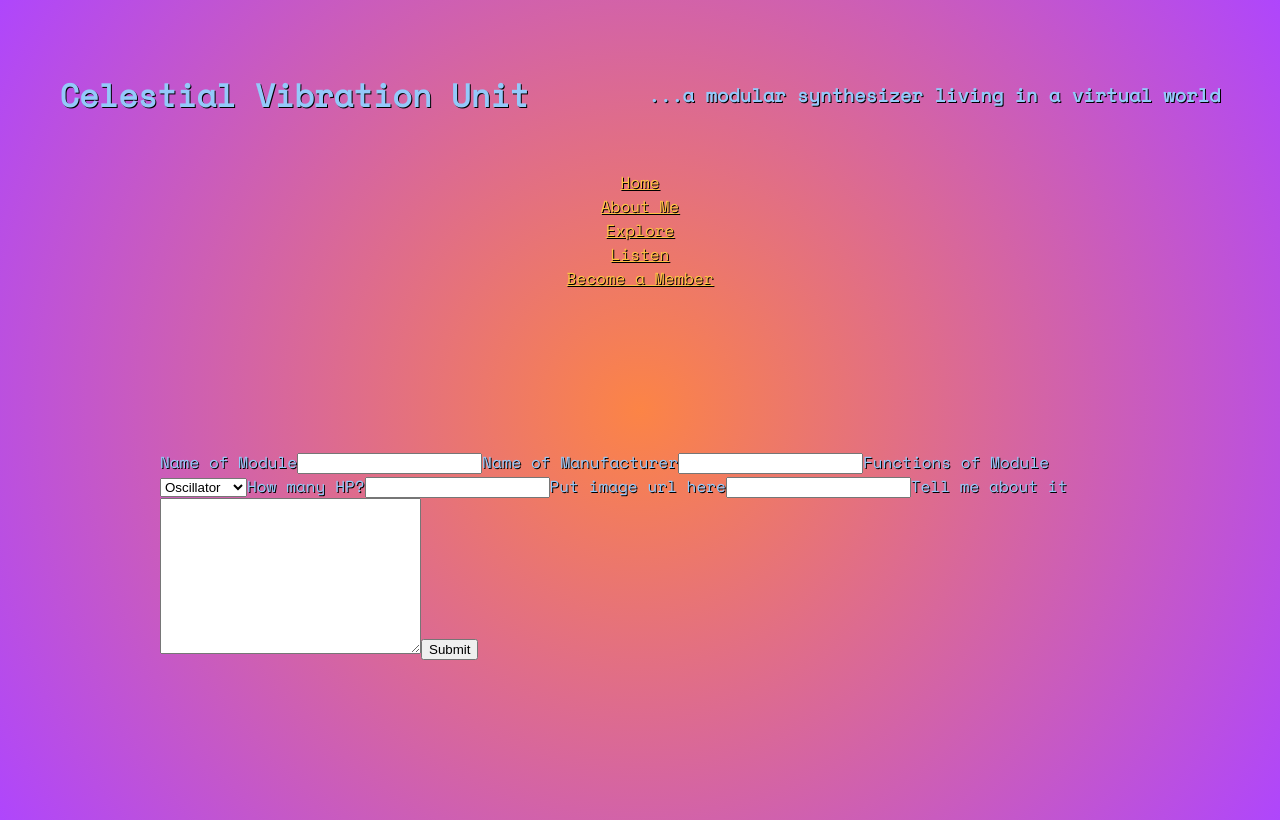
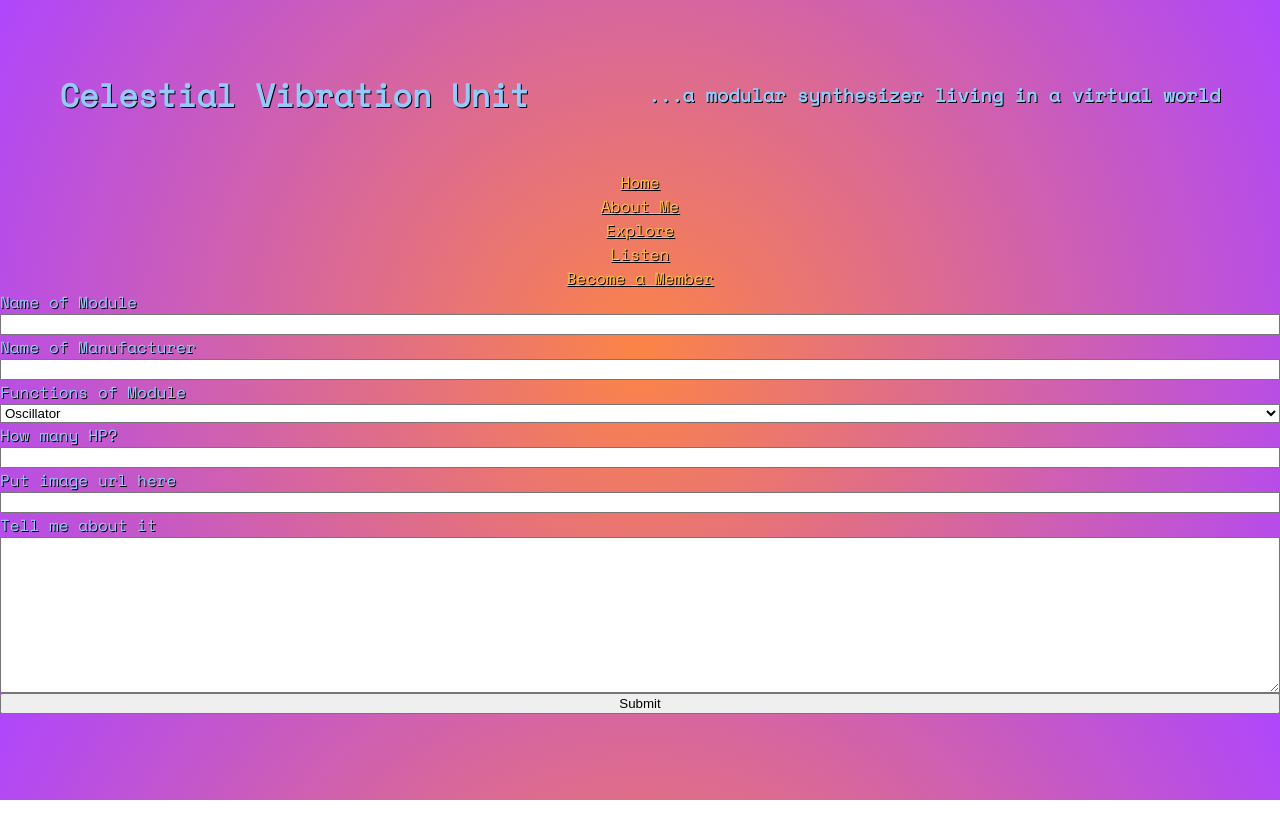
Before and after one commit to ian713hansson/CelestialVibrationUnit, a React (Create React App) app in the folder cvu_react/: page /member in a window 1280 px wide. Built offline with nearby package versions, Linux system fonts and the light colour scheme.

Commit message:
got delete working

```diff
--- a/cvu_react/src/App.css
+++ b/cvu_react/src/App.css
@@ -59,6 +59,7 @@ header nav a{
   margin: 20vh
 }
 
-.member-form {
-  margin: 20vh;
+form {
+  display: flex;
+  flex-direction: column;
 }
--- a/cvu_react/src/components/ModuleCard.jsx
+++ b/cvu_react/src/components/ModuleCard.jsx
@@ -1,15 +1,18 @@
 import axios from 'axios'
+
 
 const ModuleCard = (props) => {
 console.log(props)
-const handleDelete = async () => {
+
+const deleteModule = async (id) => {
     console.log('hello', props.id, props.name)
-    const res = await axios.delete (`http://localhost3001/api/modules/${props.id}`)
+    await axios.delete(`http://localhost:3001/api/modules/${props.id}`)
+    console.log('module deleted')
 }
 
 const handleUpdate = async () => {
-    const { name, manufacturer, size, description} = (props)
-    axios.put(`http://localhost3001/api/modules/${props.id}`, {
+    const { name, manufacturer, size, description } = (props)
+    axios.put(`http://localhost:3001/api/modules/${props.id}`, {
         name: {name},
         manufacturer: {manufacturer},
         size: {size},
@@ -30,7 +33,7 @@ const handleUpdate = async () => {
                 <h3>{props.function}</h3>
                 <h3>{props.size}</h3>
                 <p>{props.description}</p>
-                <button onClick={handleDelete}>Delete</button>
+                <button onClick={()=>deleteModule(props.id)}>Delete</button>
                 <button onClick={handleUpdate}>Update</button>
 
 
```
Also changed, not shown: 1 other file (tests, documents, lock files or other folders).
